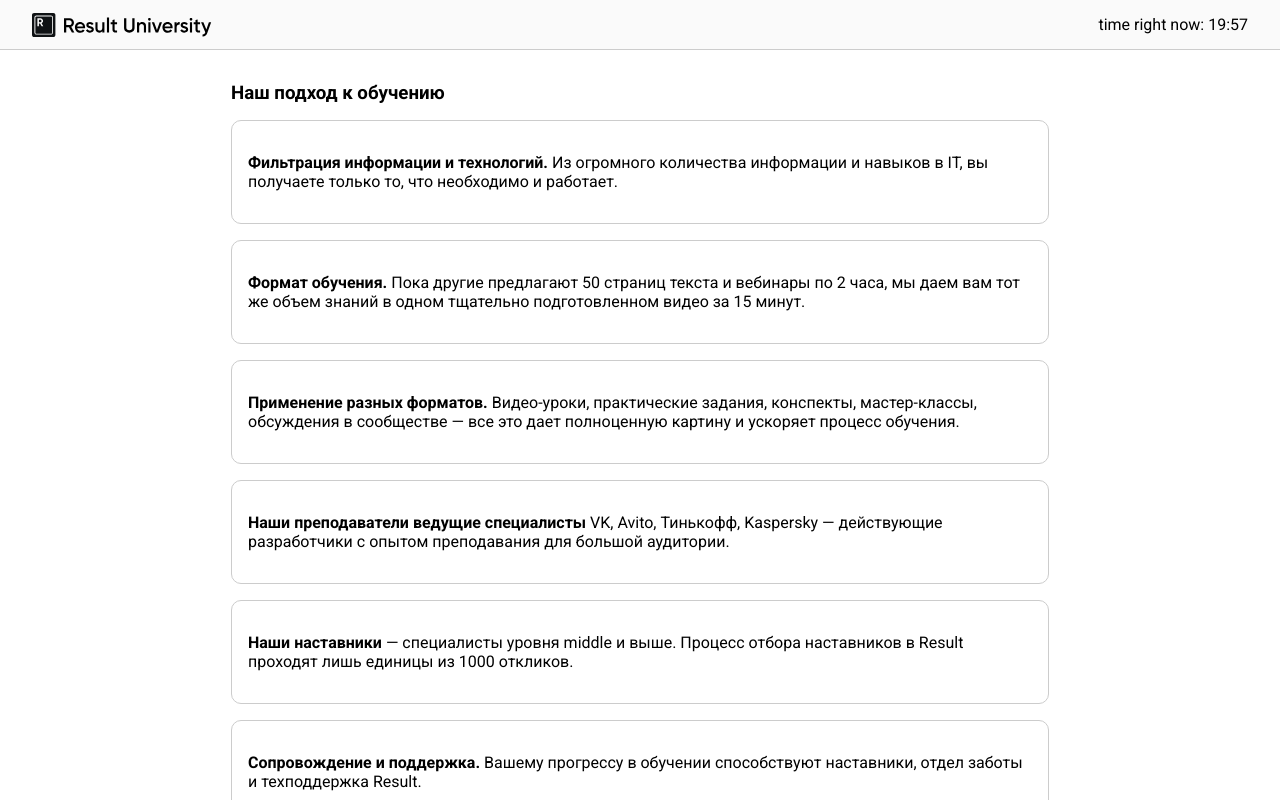
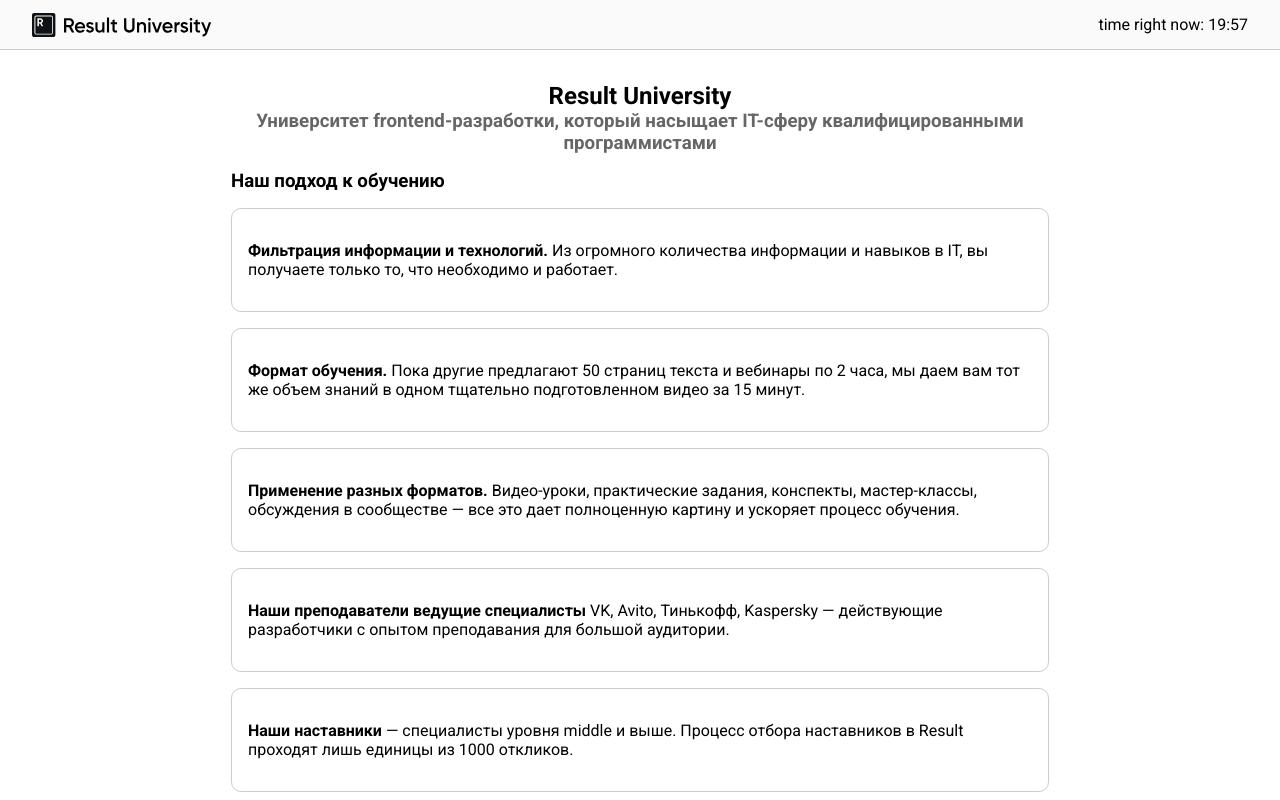
Before and after one commit to IvanDegN/01-react-basic-start, a React (Vite) app: page / in a window 1280 px wide. Shown: the top 800 px of the page. Built offline with nearby package versions, Linux system fonts and the light colour scheme.

Commit message:
Create compontet through React.createElement

```diff
--- a/src/App.jsx
+++ b/src/App.jsx
@@ -5,18 +5,21 @@
 import { useState } from "react"
 import Teach from "./components/Teach"
 import Differences from "./components/Differences"
+import Intro from "./components/Intro"
+
 
 
 function App() {
 
   return (
-    <div>
+    <>
         <Header/>
         <main>
+        <Intro/>
       <Teach/>
       <Differences/>
         </main>
-    </div>
+    </>
   )
 }
 
--- /dev/null
+++ b/src/components/Intro.jsx
@@ -0,0 +1,25 @@
+import React from 'react'
+
+
+// const Intro = () =>{
+//     return(
+//         <section>
+//             <h1 className="cetered">Result University</h1>
+//             <h3 className="cetered" style={{color: '#666'}}>Университет frontend-разработки, который насыщает IT-сферу квалифицированными программистами</h3>
+//         </section>
+//     )
+// }
+
+// export default Intro
+
+const Intro = () =>{
+    return React.createElement('section',
+     null,[
+    React.createElement('h1', {className: 'cetered', key: 1},
+     'Result University'),
+     React.createElement('h3',
+      {className: 'cetered', style:{color: '#666', key: 2} },
+     'Университет frontend-разработки, который насыщает IT-сферу квалифицированными программистами')
+    ])
+}
+export default Intro
--- a/src/index.css
+++ b/src/index.css
@@ -46,3 +46,7 @@
 p {
   padding: 1rem 0;
 }
+
+.cetered{
+  text-align: center;
+}
```
